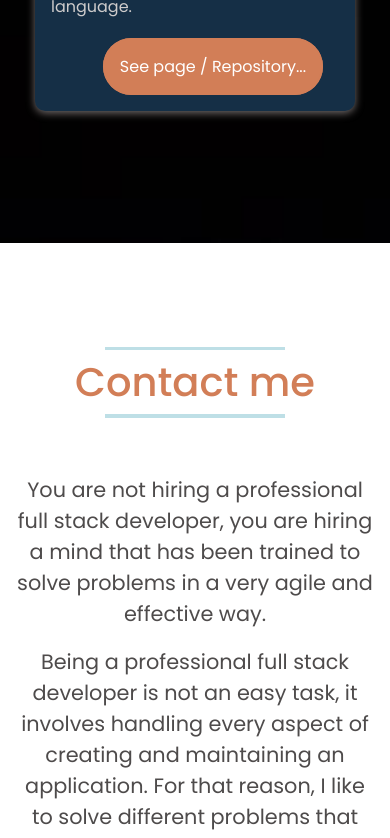
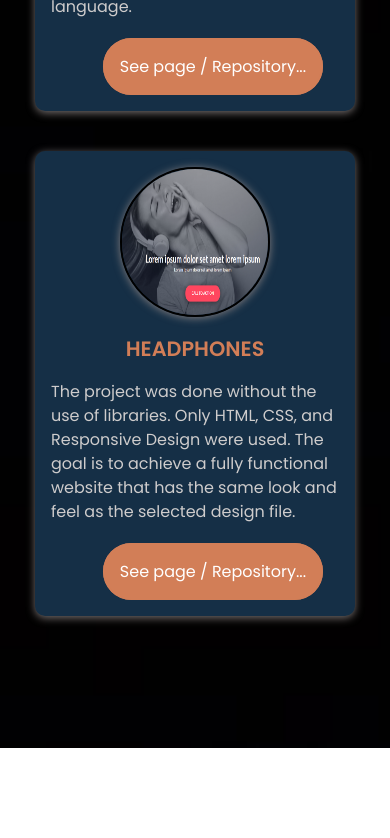
Before and after one commit to clasesucatmarlon/portafolioMG, a React (Create React App) app: page / in a window 390 px wide. Shown: the part 4440-5278 px from the top of the page. Built offline with nearby package versions, Linux system fonts and the light colour scheme.

Commit message:
Updated projects Headphones and appLinks

```diff
--- a/src/components/About.js
+++ b/src/components/About.js
@@ -26,7 +26,7 @@ const About = () => {
                         <div className='commonBorder'></div>
                     </div>
                     <div className="col-12 col-lg-4 centerContent">
-                        <img className='imgAbout' src={Foto} alt='Picture marlon' />
+                        <img className='imgAbout' src={Foto} alt={header.mainContent} />
                     </div>
                     <div className="col-12 col-lg-6 ">
                         <div className='common'>
--- a/src/components/Banner.js
+++ b/src/components/Banner.js
@@ -1,5 +1,5 @@
 import React from 'react';
-import { FaFacebookF, FaTwitter, FaLinkedinIn, FaGithubAlt, FaPlay } from 'react-icons/fa';
+import { FaTwitter, FaLinkedinIn, FaGithubAlt } from 'react-icons/fa';
 
 
 const Banner = () => {
--- a/src/components/Contact.js
+++ b/src/components/Contact.js
@@ -1,6 +1,5 @@
 import React from 'react'
 
-import Foto from '../../public/images/fotomarlon.png';
 
 const Contact = () => {
     const [header] = React.useState({
--- a/src/components/Footer.js
+++ b/src/components/Footer.js
@@ -11,7 +11,7 @@ const Footer = () => {
                     <div className='footerSection-logo'></div>
                     <div className='row informationFootfer justifyContent'>
                         <div>
-                            COPYRIGHT © Marlon García Portfolio 2020. All rights reserved.
+                            COPYRIGHT © Marlon García Portfolio 2021. All rights reserved.
                         </div>
                         <div className='aboutCircles'>
                             <ul className='footer__ul'>
@@ -24,8 +24,6 @@ const Footer = () => {
                                 <a href="https://github.com/clasesucatmarlon" target='_blank'>
                                     <li><FaGithubAlt /></li>
                                 </a>
-
-
                             </ul>
                         </div>
                     </div>
--- a/src/components/Portafolio.js
+++ b/src/components/Portafolio.js
@@ -5,6 +5,7 @@ import AirBnB from '../../public/images/airbnb-logo.png';
 import AppLinks from '../../public/images/appLinks.png';
 import Shell from '../../public/images/shell2.png';
 import Monty from '../../public/images/monty.png';
+import HeadPhones from '../../public/images/appHeadphones.png';
 
 const Portafolio = () => {
 
@@ -52,6 +53,13 @@ const Portafolio = () => {
             heading: 'MONTY',
             textService: 'Monty Script language interpreter that can read byte codes. It works with Stacks and Queues, it can push data, delete nodes, etc. For this project I use C, as programming language.',
             url: 'https://github.com/clasesucatmarlon/monty'
+        },
+        {
+            id: 3,
+            imag: HeadPhones,
+            heading: 'HEADPHONES',
+            textService: 'The project was done without the use of libraries. Only HTML, CSS, and Responsive Design were used. The goal is to achieve a fully functional website that has the same look and feel as the selected design file.',
+            url: 'https://clasesucatmarlon.github.io/projPortofolioHeadphones/'
         }
     ]);
 
@@ -80,7 +88,7 @@ const Portafolio = () => {
                                     <div className='colu-4'>
                                         <div className='portafolio__box'>
                                             <div className='containerImg'>
-                                                <img src={info.imag} className='commonImgPort' />
+                                                <img src={info.imag} className='commonImgPort' alt={info.heading}/>
                                             </div>
                                             <div className='portafolio__box-header'>{info.heading}</div>
                                             <div className='portafolio__box-p'>{info.textService}</div>
@@ -99,7 +107,7 @@ const Portafolio = () => {
                             <div className='colu-4'>
                                 <div className='portafolio__box'>
                                     <div className='containerImg'>
-                                        <img src={info.imag} className='commonImgPort' />
+                                        <img src={info.imag} className='commonImgPort' alt={info.heading} />
                                     </div>
                                     <div className='portafolio__box-header'>{info.heading}</div>
                                     <div className='portafolio__box-p'>{info.textService}</div>
```
Also changed, not shown: public/images/appHeadphones.png (added).
